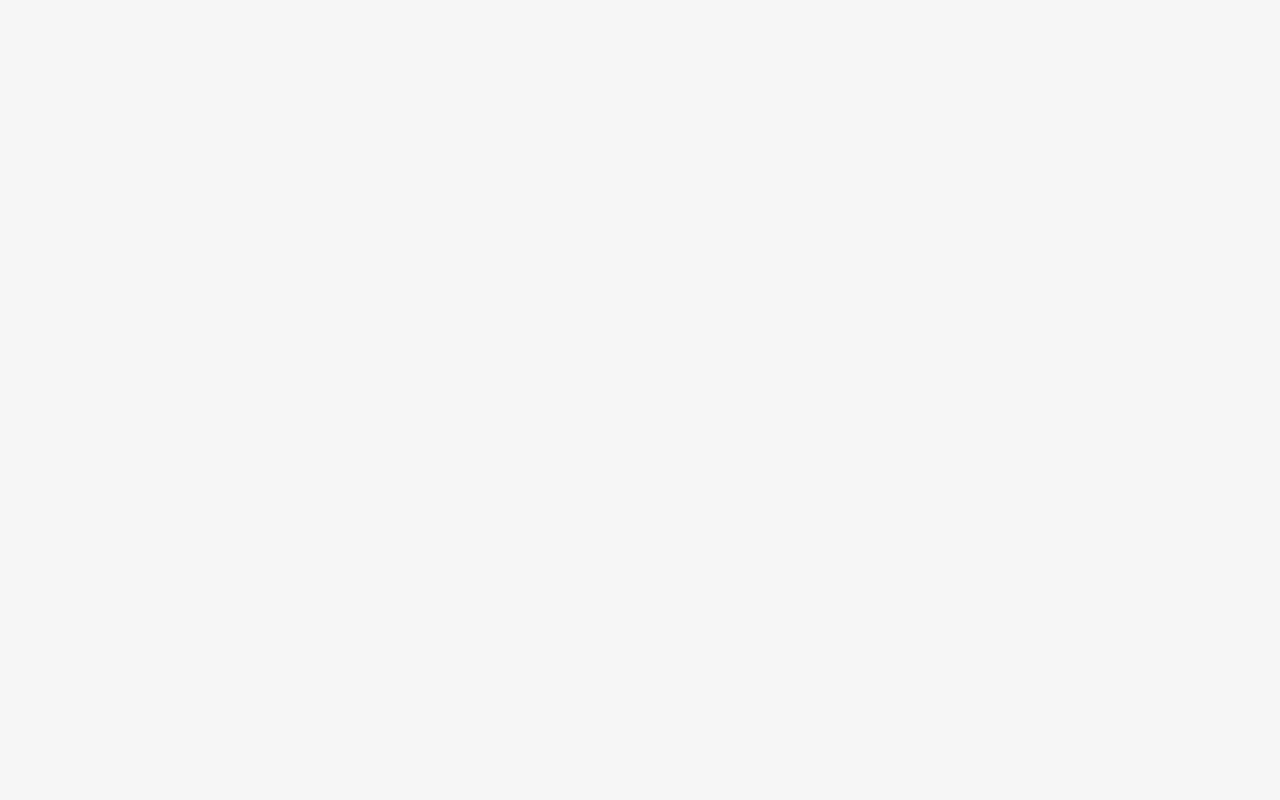
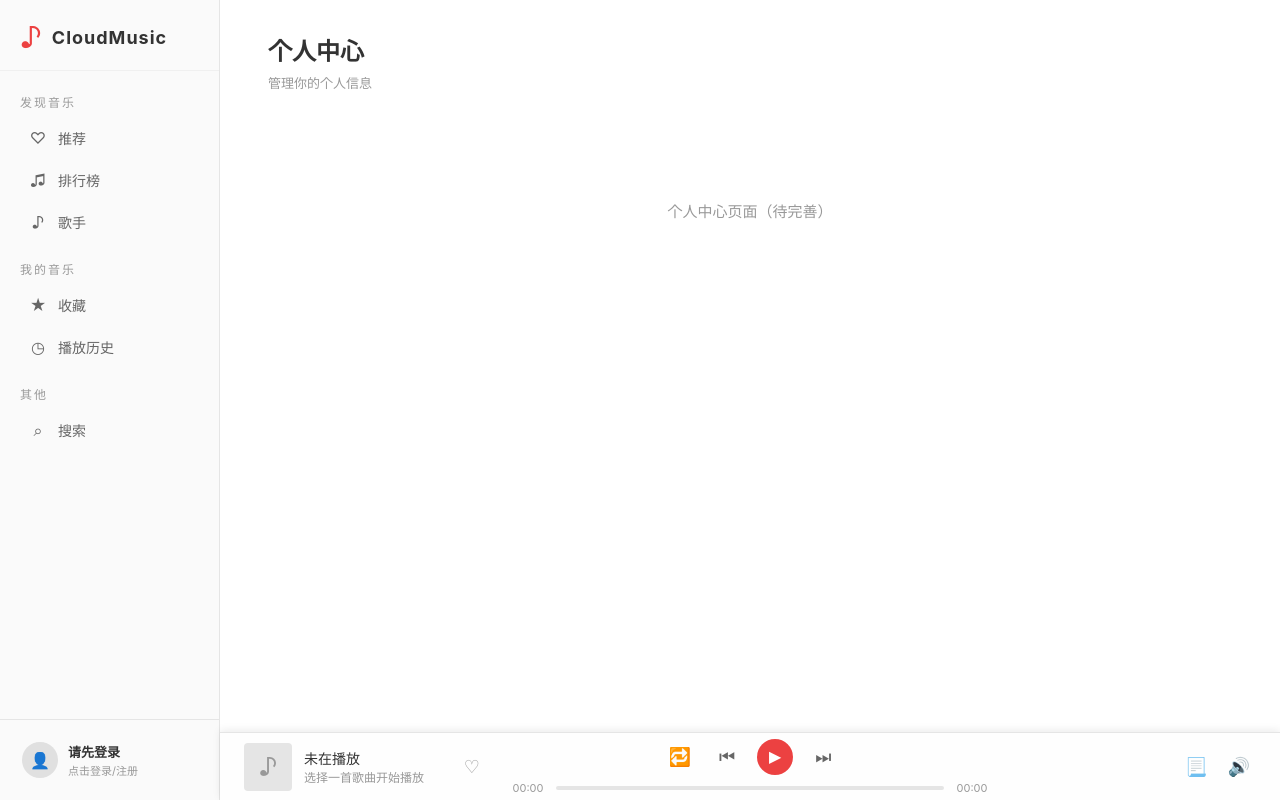
Before and after one commit to cbl528/CloudeMusic, a Vue app in the folder cloudemusic-console/: page /profile in a window 1280 px wide. Before the commit this address had no page. Built offline with nearby package versions, Linux system fonts and the light colour scheme.

Commit message:
新增用户信息栏

```diff
--- a/cloudemusic-console/src/components/Sidebar.vue
+++ b/cloudemusic-console/src/components/Sidebar.vue
@@ -1,8 +1,28 @@
 <script setup>
+import { ref, onMounted, onUnmounted } from 'vue'
 import { useRouter, useRoute } from 'vue-router'
 
 const router = useRouter()
 const route = useRoute()
+
+// Mock 用户数据，后续接入接口后替换
+const isLoggedIn = ref(false)
+const user = ref({
+  nickname: '音乐爱好者',
+  avatar: '',
+})
+
+const showDropdown = ref(false)
+const userSectionRef = ref(null)
+
+function onClickOutside(e) {
+  if (userSectionRef.value && !userSectionRef.value.contains(e.target)) {
+    showDropdown.value = false
+  }
+}
+
+onMounted(() => document.addEventListener('click', onClickOutside))
+onUnmounted(() => document.removeEventListener('click', onClickOutside))
 
 const navItems = [
   {
@@ -35,6 +55,23 @@ function navigate(path) {
 function isActive(path) {
   return route.path === path
 }
+
+function toggleDropdown() {
+  if (isLoggedIn.value) {
+    showDropdown.value = !showDropdown.value
+  }
+}
+
+function handleAction(action) {
+  showDropdown.value = false
+  if (action === 'logout') {
+    isLoggedIn.value = false
+  } else if (action === 'login') {
+    // Mock 登录，后续替换为真实登录逻辑
+    isLoggedIn.value = true
+    showDropdown.value = true
+  }
+}
 </script>
 
 <template>
@@ -59,6 +96,51 @@ function isActive(path) {
         </div>
       </div>
     </nav>
+
+    <!-- 用户登录栏 -->
+    <div ref="userSectionRef" class="user-section">
+      <!-- 未登录 -->
+      <div v-if="!isLoggedIn" class="user-card" @click="handleAction('login')">
+        <div class="user-avatar-placeholder">
+          <span>👤</span>
+        </div>
+        <div class="user-info">
+          <p class="user-name">请先登录</p>
+          <p class="user-desc">点击登录/注册</p>
+        </div>
+      </div>
+
+      <!-- 已登录 -->
+      <div v-else class="user-card" @click="toggleDropdown">
+        <div class="user-avatar">
+          <span class="avatar-text">{{ user.nickname.charAt(0) }}</span>
+        </div>
+        <div class="user-info">
+          <p class="user-name">{{ user.nickname }}</p>
+          <p class="user-desc">查看个人主页</p>
+        </div>
+        <span class="arrow" :class="{ open: showDropdown }">▾</span>
+
+        <!-- 下拉菜单 -->
+        <Transition name="dropdown">
+          <div v-if="showDropdown" class="dropdown-menu" @click.stop>
+            <div class="dropdown-item" @click="navigate('/profile'); showDropdown = false">
+              <span class="dropdown-icon">👤</span>
+              <span>个人中心</span>
+            </div>
+            <div class="dropdown-item" @click="navigate('/settings'); showDropdown = false">
+              <span class="dropdown-icon">⚙</span>
+              <span>设置</span>
+            </div>
+            <div class="dropdown-divider"></div>
+            <div class="dropdown-item logout" @click="handleAction('logout')">
+              <span class="dropdown-icon">⇢</span>
+              <span>退出登录</span>
+            </div>
+          </div>
+        </Transition>
+      </div>
+    </div>
   </aside>
 </template>
 
@@ -71,6 +153,7 @@ function isActive(path) {
   display: flex;
   flex-direction: column;
   user-select: none;
+  position: relative;
 }
 
 .logo {
@@ -138,4 +221,129 @@ function isActive(path) {
 .nav-label {
   font-size: 14px;
 }
+
+/* 用户登录栏 */
+.user-section {
+  border-top: 1px solid var(--border-color);
+  padding: 12px;
+  flex-shrink: 0;
+}
+
+.user-card {
+  display: flex;
+  align-items: center;
+  gap: 10px;
+  padding: 10px;
+  border-radius: var(--radius-md);
+  cursor: pointer;
+  transition: var(--transition);
+  position: relative;
+}
+.user-card:hover {
+  background: #eee;
+}
+
+.user-avatar-placeholder,
+.user-avatar {
+  width: 36px;
+  height: 36px;
+  border-radius: 50%;
+  display: flex;
+  align-items: center;
+  justify-content: center;
+  flex-shrink: 0;
+  font-size: 16px;
+}
+.user-avatar-placeholder {
+  background: #e0e0e0;
+  color: var(--text-light);
+}
+.user-avatar {
+  background: var(--color-primary);
+  color: var(--text-white);
+  font-weight: 600;
+  font-size: 14px;
+}
+
+.user-info {
+  flex: 1;
+  min-width: 0;
+}
+.user-name {
+  font-size: 13px;
+  font-weight: 600;
+  color: var(--text-primary);
+  overflow: hidden;
+  text-overflow: ellipsis;
+  white-space: nowrap;
+}
+.user-desc {
+  font-size: 11px;
+  color: var(--text-light);
+  margin-top: 1px;
+}
+
+.arrow {
+  font-size: 12px;
+  color: var(--text-light);
+  transition: transform 0.2s;
+}
+.arrow.open {
+  transform: rotate(180deg);
+}
+
+/* 下拉菜单 */
+.dropdown-menu {
+  position: absolute;
+  bottom: calc(100% + 8px);
+  left: 12px;
+  right: 12px;
+  background: var(--bg-content);
+  border: 1px solid var(--border-color);
+  border-radius: var(--radius-md);
+  box-shadow: 0 -4px 16px rgba(0, 0, 0, 0.1);
+  overflow: hidden;
+  z-index: 200;
+}
+
+.dropdown-item {
+  display: flex;
+  align-items: center;
+  gap: 10px;
+  padding: 10px 14px;
+  font-size: 13px;
+  color: var(--text-secondary);
+  cursor: pointer;
+  transition: var(--transition);
+}
+.dropdown-item:hover {
+  background: #f5f5f5;
+  color: var(--text-primary);
+}
+.dropdown-item.logout:hover {
+  color: var(--color-primary);
+}
+
+.dropdown-icon {
+  font-size: 14px;
+  width: 18px;
+  text-align: center;
+}
+
+.dropdown-divider {
+  height: 1px;
+  background: var(--border-color);
+  margin: 4px 0;
+}
+
+/* 下拉动画 */
+.dropdown-enter-active,
+.dropdown-leave-active {
+  transition: opacity 0.2s ease, transform 0.2s ease;
+}
+.dropdown-enter-from,
+.dropdown-leave-to {
+  opacity: 0;
+  transform: translateY(4px);
+}
 </style>
--- a/cloudemusic-console/src/router/index.js
+++ b/cloudemusic-console/src/router/index.js
@@ -6,6 +6,8 @@ import Artists from '@/views/Artists.vue'
 import Search from '@/views/Search.vue'
 import Favorites from '@/views/Favorites.vue'
 import History from '@/views/History.vue'
+import Profile from '@/views/Profile.vue'
+import Settings from '@/views/Settings.vue'
 
 const router = createRouter({
   history: createWebHistory(import.meta.env.BASE_URL),
@@ -20,6 +22,8 @@ const router = createRouter({
         { path: 'search', name: 'search', component: Search },
         { path: 'favorites', name: 'favorites', component: Favorites },
         { path: 'history', name: 'history', component: History },
+        { path: 'profile', name: 'profile', component: Profile },
+        { path: 'settings', name: 'settings', component: Settings },
       ],
     },
   ],
--- /dev/null
+++ b/cloudemusic-console/src/views/Profile.vue
@@ -0,0 +1,39 @@
+<script setup>
+</script>
+
+<template>
+  <div class="page-profile">
+    <div class="page-header">
+      <h2>个人中心</h2>
+      <p class="page-desc">管理你的个人信息</p>
+    </div>
+    <div class="placeholder-content">
+      <p>个人中心页面（待完善）</p>
+    </div>
+  </div>
+</template>
+
+<style scoped>
+.page-profile {
+  padding: 32px 48px;
+  width: 100%;
+}
+.page-header {
+  margin-bottom: 28px;
+}
+.page-header h2 {
+  font-size: 24px;
+  font-weight: 700;
+  margin-bottom: 6px;
+}
+.page-desc {
+  font-size: 13px;
+  color: var(--text-light);
+}
+.placeholder-content {
+  text-align: center;
+  padding: 80px 0;
+  color: var(--text-light);
+  font-size: 15px;
+}
+</style>
--- /dev/null
+++ b/cloudemusic-console/src/views/Settings.vue
@@ -0,0 +1,39 @@
+<script setup>
+</script>
+
+<template>
+  <div class="page-settings">
+    <div class="page-header">
+      <h2>设置</h2>
+      <p class="page-desc">应用设置与偏好</p>
+    </div>
+    <div class="placeholder-content">
+      <p>设置页面（待完善）</p>
+    </div>
+  </div>
+</template>
+
+<style scoped>
+.page-settings {
+  padding: 32px 48px;
+  width: 100%;
+}
+.page-header {
+  margin-bottom: 28px;
+}
+.page-header h2 {
+  font-size: 24px;
+  font-weight: 700;
+  margin-bottom: 6px;
+}
+.page-desc {
+  font-size: 13px;
+  color: var(--text-light);
+}
+.placeholder-content {
+  text-align: center;
+  padding: 80px 0;
+  color: var(--text-light);
+  font-size: 15px;
+}
+</style>
```
